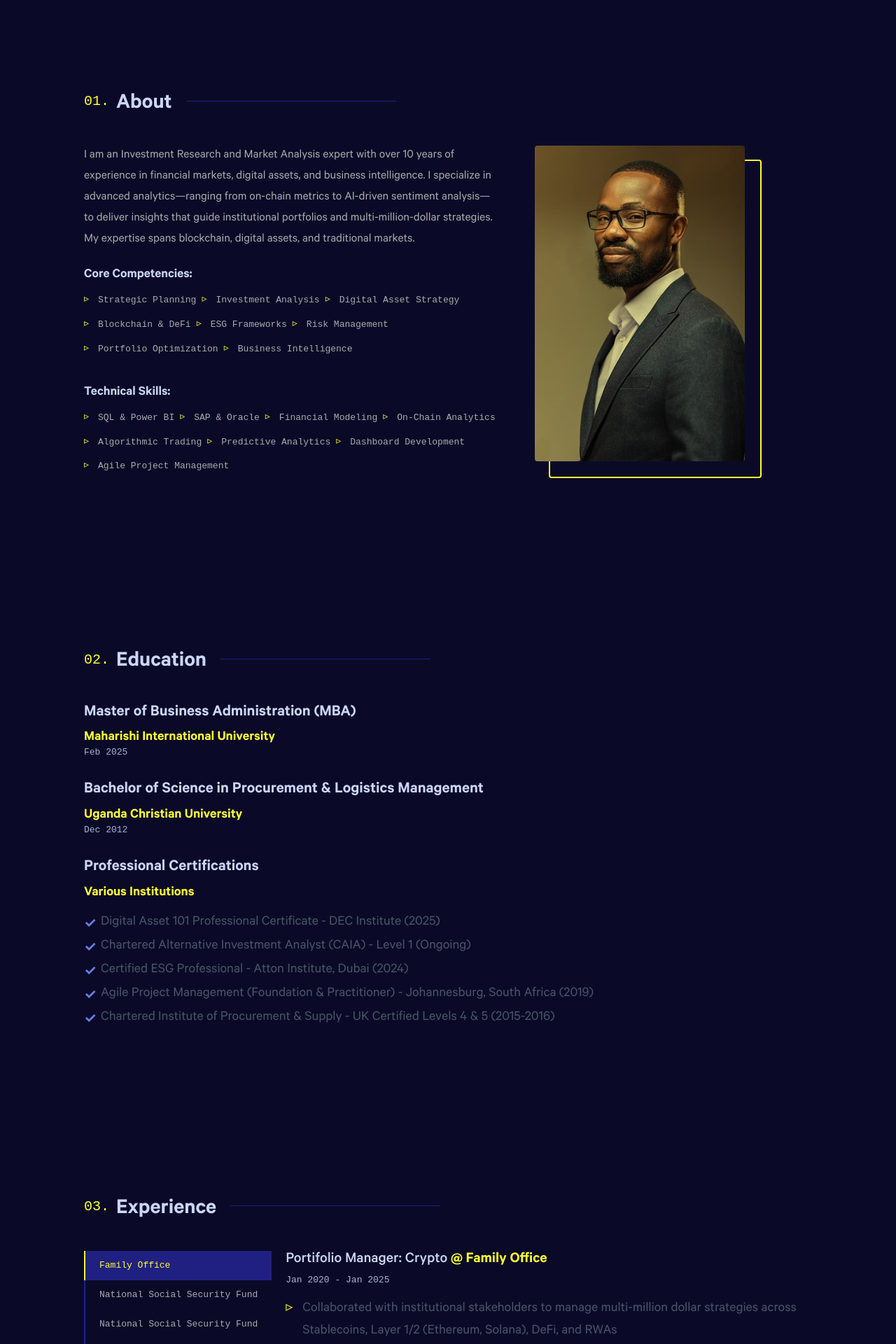
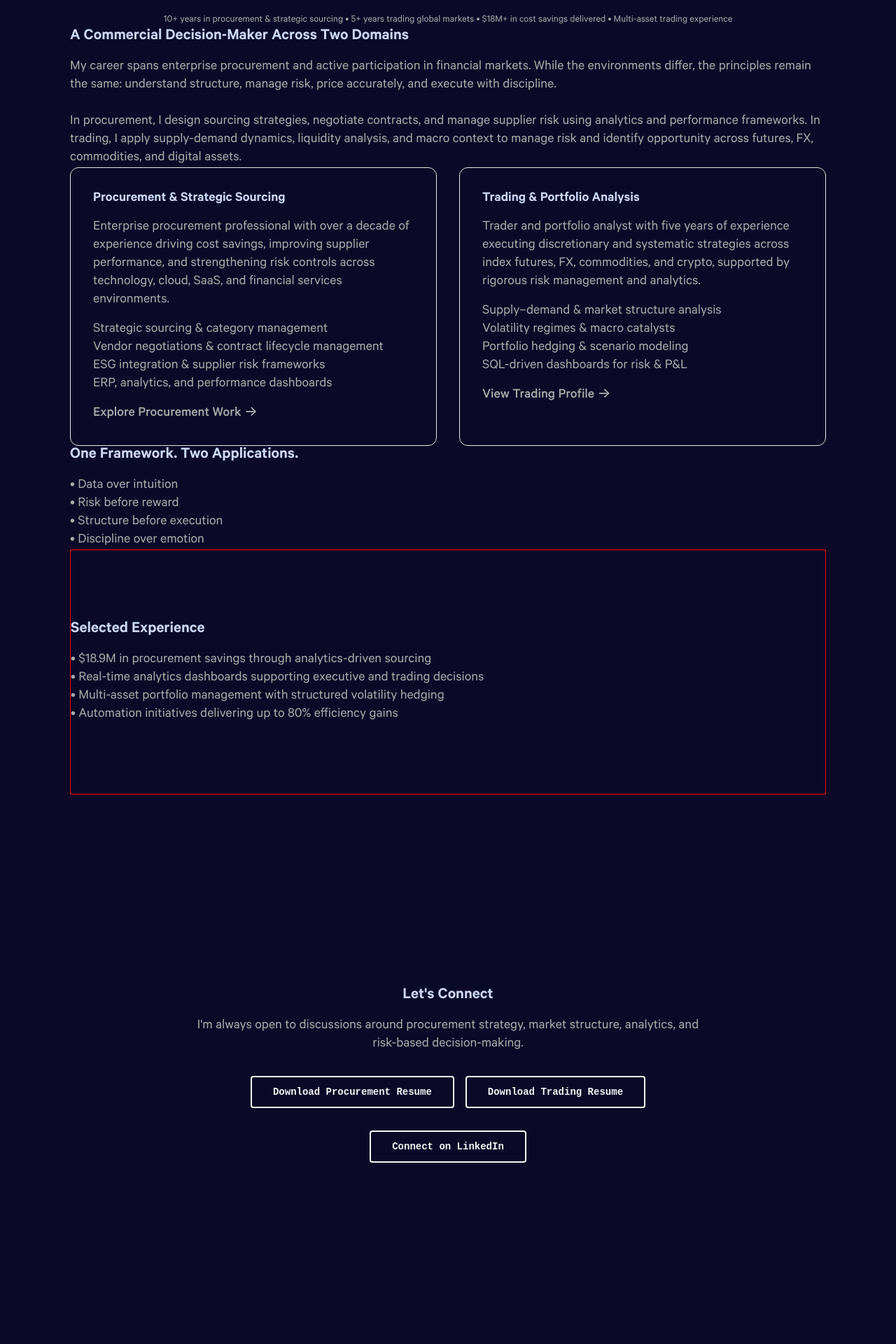
Before and after one commit to ArthurDavidEminat/arthur-david-eminat, a React (Vite) app: page / in a window 1280 px wide. Shown: the part 780-2700 px from the top of the page at 70% size. Built offline with nearby package versions, Linux system fonts and the light colour scheme; a web font is replaced by a local one.

Commit message:
Update the website to show both careers

```diff
--- a/src/App.tsx
+++ b/src/App.tsx
@@ -1,25 +1,7 @@
-import Header from "./components/Header";
-import LandingPage from "./Pages/LandingPage";
-import AboutPage from "./Pages/AboutPage";
-import EducationPage from "./Pages/EducationPage";
-import ExperiencePage from "./Pages/ExperiencePage";
-import ProjectsPage from "./Pages/ProjectsPage";
-import Footer from "./components/Footer";
+import AppV2 from "./v2/App";
 
 function App() {
-  return (
-    <div>
-      <Header />
-      <main>
-        <LandingPage />
-        <AboutPage />
-        <EducationPage />
-        <ExperiencePage />
-        <ProjectsPage />
-      </main>
-      <Footer />
-    </div>
-  );
+  return <AppV2 />;
 }
 
 export default App;
--- a/src/Pages/ProjectsPage.tsx
+++ b/src/Pages/ProjectsPage.tsx
@@ -1,6 +1,21 @@
 import { projects } from "../data/projects.json";
 import "../styles/ProjectsPage.css";
-import projectOne from "../assets/images/dashboard2.jpg";
+import skyfallDashboard from "../assets/images/skyfall-dashboard.svg";
+import treadstoneDashboard from "../assets/images/treadstone-dashboard.svg";
+import alexaDashboard from "../assets/images/alexa-dashboard.svg";
+import thunderballDashboard from "../assets/images/thunderball-dashboard.svg";
+import abatisDashboard from "../assets/images/abatis-dashboard.svg";
+import portfolioDashboard from "../assets/images/portfolio-dashboard.svg";
+
+// Map project IDs to their respective dashboard images
+const projectImages: { [key: number]: string } = {
+  1: skyfallDashboard,
+  2: treadstoneDashboard,
+  3: alexaDashboard,
+  4: thunderballDashboard,
+  5: abatisDashboard,
+  6: portfolioDashboard,
+};
 
 function ProjectsPage() {
   console.log(projects);
@@ -20,7 +35,10 @@ function ProjectsPage() {
               </ul>
             </div>
             <div className="project-image">
-              <img src={projectOne} />
+              <img
+                src={projectImages[project.id]}
+                alt={`${project.name} dashboard`}
+              />
             </div>
           </div>
         ))}
--- a/src/styles/LandingPage.css
+++ b/src/styles/LandingPage.css
@@ -41,7 +41,7 @@
   font-size: var(--fz-xl);
   margin: 0px 0px 50px 0px;
   opacity: 0.8;
-  max-width: 600px;
+  /* max-width: 720px; */
   color: var(--light-slate);
 }
 
@@ -114,3 +114,75 @@
     font-size: clamp(25px, 5vw, 50px);
   }
 }
+
+/* Adding v2 css */
+/* LandingPage.css */
+
+.credibility {
+  /* background: #f6f6f6; */
+  text-align: center;
+  font-size: 0.9rem;
+}
+
+.paths {
+  display: grid;
+  grid-template-columns: repeat(auto-fit, minmax(300px, 1fr));
+  gap: 2rem;
+}
+
+.path-card {
+  border: 1px solid #e5e5e5;
+  border-radius: 12px;
+  padding: 2rem;
+}
+
+.path-card ul {
+  margin: 1rem 0;
+}
+
+.text-link {
+  font-weight: 500;
+}
+
+.experience {
+  /* min-height: 100vh; */
+  border: 1px solid red;
+  padding: 100px 0;
+}
+.philosophy ul,
+.experience ul {
+  list-style: none;
+  padding: 0;
+}
+
+.philosophy li::before,
+.experience li::before {
+  content: "• ";
+}
+
+.cta {
+  min-height: 100vh;
+  display: flex;
+  justify-content: center;
+  align-items: center;
+}
+
+.cta > div {
+  text-align: center;
+  max-width: 800px;
+  padding: 2rem;
+}
+
+.cta-actions {
+  display: flex;
+  justify-content: center;
+  flex-wrap: wrap;
+  gap: 1rem;
+  margin-top: 2rem;
+  margin-bottom: 2rem;
+}
+
+.footer {
+  padding-bottom: 2rem;
+  background-color: var(--green);
+}
--- /dev/null
+++ b/src/v1/App.tsx
@@ -0,0 +1,23 @@
+// import Header from "./components/Header";
+// import LandingPage from "./v2/Landing";
+// import AboutPage from "./Pages/AboutPage";
+// import EducationPage from "./Pages/EducationPage";
+// import ExperiencePage from "./Pages/ExperiencePage";
+// import ProjectsPage from "./Pages/ProjectsPage";
+// import Footer from "./components/Footer";
+
+// function App() {
+//   return (
+//     <div>
+//       <Header />
+//       <main>
+//         <LandingPage />
+//         <AboutPage />
+//         <EducationPage />
+//         <ExperiencePage />
+//         <ProjectsPage />
+//       </main>
+//       <Footer />
+//     </div>
+//   );
+// }
--- /dev/null
+++ b/src/v2/App.tsx
@@ -0,0 +1,13 @@
+import Header from "../components/Header";
+import LandingPage from "./Landing";
+
+function App() {
+  return (
+    <div>
+      <Header />
+      <LandingPage />
+    </div>
+  );
+}
+
+export default App;
--- /dev/null
+++ b/src/v2/Landing.tsx
@@ -0,0 +1,180 @@
+import "../styles/LandingPage.css";
+import "../styles/AboutPage.css";
+
+export default function LandingPage() {
+  return (
+    <main>
+      {/* HERO */}
+      <section id="home" className="hero-section">
+        <div>
+          <h1 className="hi">Hi, my name is</h1>
+        </div>
+        <div>
+          <h1 className="hero-title">Arthur David Eminat</h1>
+        </div>
+        <div>
+          <h2>Procurement Specialist | Trader</h2>
+        </div>
+
+        <p className="hero-description">
+          I work at the intersection of procurement, risk, and financial markets
+          — applying data-driven decision-making, supply-demand analysis, and
+          disciplined execution to create value across complex commercial
+          environments.
+        </p>
+
+        <div className="hero-buttons">
+          <a href="#about" className="btn btn-primary">
+            Explore Procurement Expertise
+          </a>
+          <a href="/trading" className="btn btn-primary">
+            View Trading Profile
+          </a>
+        </div>
+      </section>
+
+      {/* CREDIBILITY STRIP */}
+      <section className="credibility">
+        <p>
+          10+ years in procurement & strategic sourcing • 5+ years trading
+          global markets • $18M+ in cost savings delivered • Multi-asset trading
+          experience
+        </p>
+      </section>
+
+      {/* POSITIONING */}
+      <section className="positioning">
+        <h3>A Commercial Decision-Maker Across Two Domains</h3>
+        <p>
+          My career spans enterprise procurement and active participation in
+          financial markets. While the environments differ, the principles
+          remain the same: understand structure, manage risk, price accurately,
+          and execute with discipline.
+        </p>
+        <br />
+        <p>
+          In procurement, I design sourcing strategies, negotiate contracts, and
+          manage supplier risk using analytics and performance frameworks. In
+          trading, I apply supply-demand dynamics, liquidity analysis, and macro
+          context to manage risk and identify opportunity across futures, FX,
+          commodities, and digital assets.
+        </p>
+      </section>
+
+      {/* TWO PATHS */}
+      <section className="paths">
+        <div className="path-card procurement">
+          <h4>Procurement & Strategic Sourcing</h4>
+          <p>
+            Enterprise procurement professional with over a decade of experience
+            driving cost savings, improving supplier performance, and
+            strengthening risk controls across technology, cloud, SaaS, and
+            financial services environments.
+          </p>
+
+          <ul>
+            <li>Strategic sourcing & category management</li>
+            <li>Vendor negotiations & contract lifecycle management</li>
+            <li>ESG integration & supplier risk frameworks</li>
+            <li>ERP, analytics, and performance dashboards</li>
+          </ul>
+
+          <a href="/procurement" className="text-link">
+            Explore Procurement Work →
+          </a>
+        </div>
+
+        <div className="path-card trading">
+          <h4>Trading & Portfolio Analysis</h4>
+          <p>
+            Trader and portfolio analyst with five years of experience executing
+            discretionary and systematic strategies across index futures, FX,
+            commodities, and crypto, supported by rigorous risk management and
+            analytics.
+          </p>
+
+          <ul>
+            <li>Supply–demand & market structure analysis</li>
+            <li>Volatility regimes & macro catalysts</li>
+            <li>Portfolio hedging & scenario modeling</li>
+            <li>SQL-driven dashboards for risk & P&L</li>
+          </ul>
+
+          <a href="/trading" className="text-link">
+            View Trading Profile →
+          </a>
+        </div>
+      </section>
+
+      {/* PHILOSOPHY */}
+      <section className="philosophy">
+        <h3>One Framework. Two Applications.</h3>
+        <ul>
+          <li>Data over intuition</li>
+          <li>Risk before reward</li>
+          <li>Structure before execution</li>
+          <li>Discipline over emotion</li>
+        </ul>
+      </section>
+
+      {/* EXPERIENCE SNAPSHOT */}
+      <section className="experience">
+        <h3>Selected Experience</h3>
+        <ul>
+          <li>
+            $18.9M in procurement savings through analytics-driven sourcing
+          </li>
+          <li>
+            Real-time analytics dashboards supporting executive and trading
+            decisions
+          </li>
+          <li>
+            Multi-asset portfolio management with structured volatility hedging
+          </li>
+          <li>Automation initiatives delivering up to 80% efficiency gains</li>
+        </ul>
+      </section>
+
+      {/* FINAL CTA */}
+      <section className="cta">
+        <div>
+          <h3>Let's Connect</h3>
+          <p>
+            I'm always open to discussions around procurement strategy, market
+            structure, analytics, and risk-based decision-making.
+          </p>
+
+          <div className="cta-actions">
+            <a
+              href="/assets/Arthur-Procurement-Resume.pdf"
+              className="btn btn-secondary"
+            >
+              Download Procurement Resume
+            </a>
+            <a
+              href="/assets/Arthur-Trading-Resume.pdf"
+              className="btn btn-secondary"
+            >
+              Download Trading Resume
+            </a>
+          </div>
+          <div>
+            <a
+              href="https://www.linkedin.com/in/arthur-david-eminat"
+              target="_blank"
+              rel="noopener noreferrer"
+              className="btn btn-secondary"
+            >
+              Connect on LinkedIn
+            </a>
+          </div>
+        </div>
+      </section>
+
+      {/* FOOTER */}
+      <footer>
+        <p>MBA | CAIA Level I (In Progress) | CIPS | ESG Certified</p>
+      </footer>
+    </main>
+  );
+}
```
Also changed, not shown: src/v2/LandingPage.css (added).
